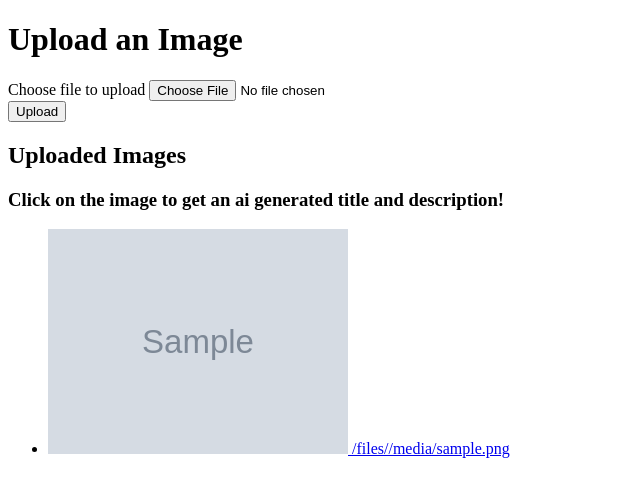
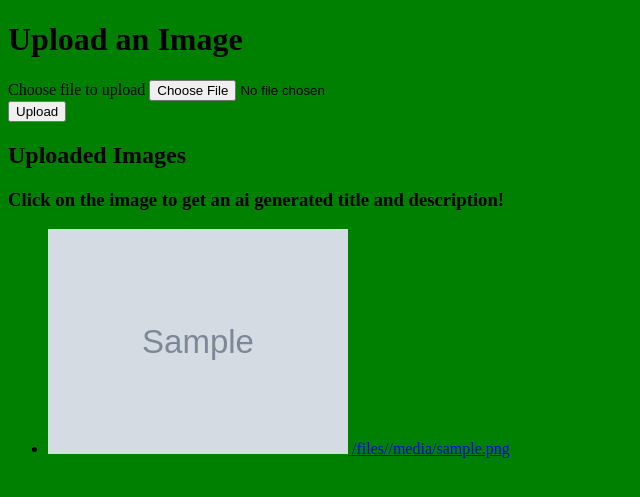
Before and after one commit to kaiia26/cloud-run, a Flask app: template templates/index.html in a window 1280 px wide. Shown: the top 497 px of the page, without its empty margins (0-640 px from the left). Run offline with Flask 3, Linux system fonts and the light colour scheme; the template is opened without the code that fills it: most values are stand-ins (such as "Sample title", 1, 10 or a date in 2020); grey boxes marked "Sample" are stand-in pictures.

Commit message:
Updated index.html with green background

```diff
--- a/templates/index.html
+++ b/templates/index.html
@@ -7,6 +7,11 @@
 </head>
 <body>
     <h1>Upload an Image</h1>
+    <style>
+        body {
+            background-color: green;
+        }
+    </style>
 
     <form method="POST" enctype="multipart/form-data" action="/">
         <div>
```
